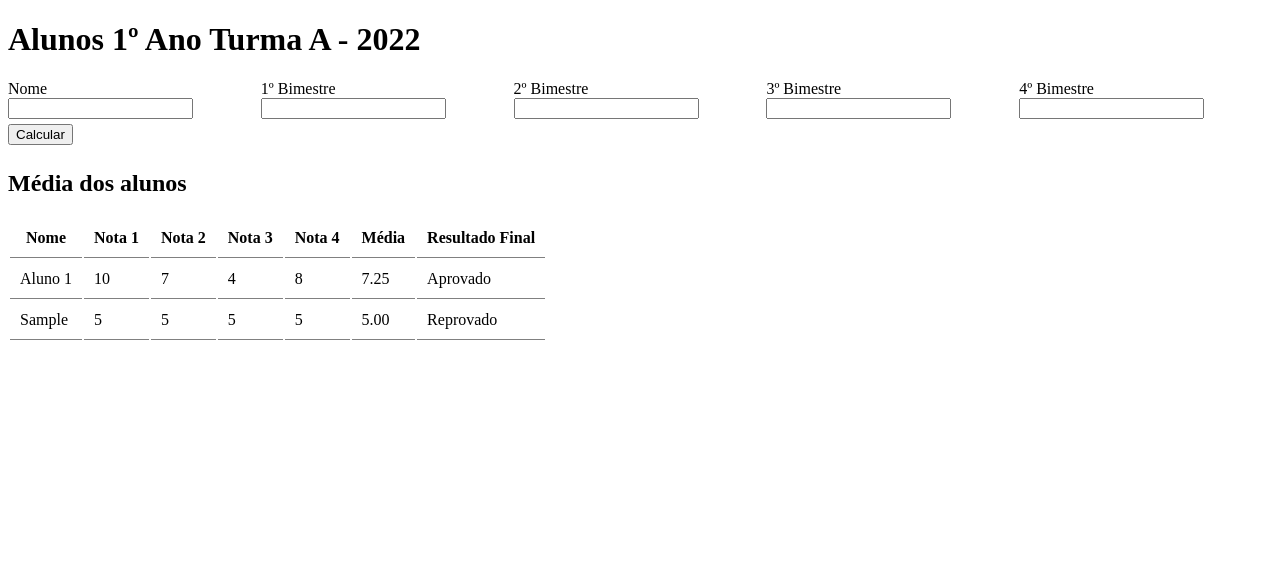
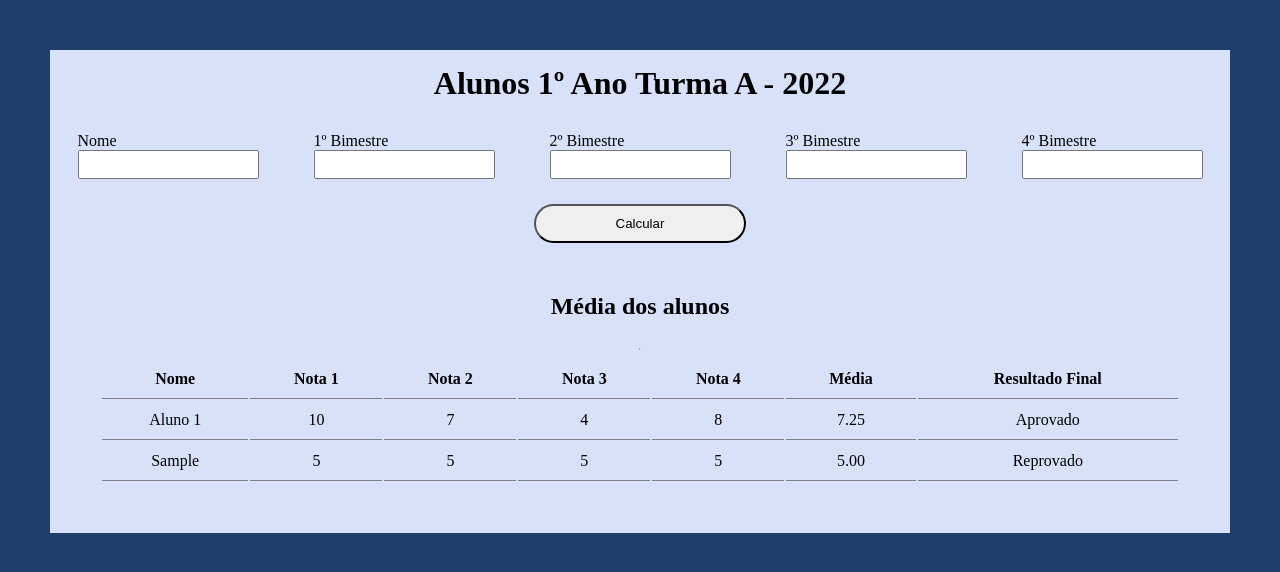
Before and after one commit to RenanFrancaDev/mediaAlunos, a plain HTML site: page index.html in a window 1280 px wide. Both pictures are taken after typing "Sample", "5", "5", "5", "5" into the empty fields and a click on the button "Calcular". Drawn offline with Linux system fonts and the light colour scheme.

Commit message:
Adicionado Local Storage e CSS

```diff
--- a/events.js
+++ b/assets/events.js
@@ -1,12 +1,20 @@
+const $nomeAluno = document.getElementById('name');
+const $nota1 = document.getElementById('n1');
+const $nota2 = document.getElementById('n2');
+const $nota3 = document.getElementById('n3');
+const $nota4 = document.getElementById('n4');
+const $table = document.getElementById('table-body');
+const arrAlunos = getAlunosLocalStorage();
 
-     function addAluno(){
 
-        const $nomeAluno = document.getElementById('name');
-        const $nota1 = document.getElementById('n1');
-        const $nota2 = document.getElementById('n2');
-        const $nota3 = document.getElementById('n3');
-        const $nota4 = document.getElementById('n4');
-        const $table = document.getElementById('table-body');
+
+     function addAluno(nome, n1, n2, n3, n4, save = 1){
+
+
+        if ($nota1.value > 10 || $nota2.value > 10 || $nota3.value > 10 || $nota4.value > 10 ){
+            alert("Verificar entrada de Notas")
+            return;
+        }
 
 
 
@@ -15,28 +23,29 @@
 
         const alunoNome = document.createElement("td");
         alunoNome.classList.add("aluno-n1")
-        alunoNome.textContent = $nomeAluno.value;
+        alunoNome.textContent = nome || $nomeAluno.value;
         alunoNotas.appendChild(alunoNome);
+
 
 
         const nota1 = document.createElement("td");
         nota1.classList.add("aluno-n1")
-        nota1.textContent = $nota1.value;
+        nota1.textContent = n1 || $nota1.value;
         alunoNotas.appendChild(nota1);
 
         const nota2 = document.createElement("td");
         nota2.classList.add("aluno-n2")
-        nota2.textContent = $nota2.value;
+        nota2.textContent = n2 || $nota2.value;
         alunoNotas.appendChild(nota2);
 
         const nota3 = document.createElement("td");
         nota3.classList.add("aluno-n3")
-        nota3.textContent = $nota3.value;
+        nota3.textContent = n3 || $nota3.value;
         alunoNotas.appendChild(nota3);
 
         const nota4 = document.createElement("td");
         nota4.classList.add("aluno-n4")
-        nota4.textContent = $nota4.value;
+        nota4.textContent = n4 || $nota4.value;
         alunoNotas.appendChild(nota4);
 
         const media = document.createElement("td");
@@ -49,7 +58,22 @@
         resultadoFinal.textContent = "";
         alunoNotas.appendChild(resultadoFinal);
 
+        if(save > 0){
+
+        arrAlunos.push({
+            nome: alunoNome.textContent,
+            nota1: nota1.textContent,
+            nota2: nota2.textContent,
+            nota3: nota3.textContent,
+            nota4: nota4.textContent,
+        });
+    }
+
+        setAlunosData(arrAlunos);
+
         $table.appendChild(alunoNotas);
+
+
 
         select();
         $nomeAluno.value = ""
@@ -63,6 +87,8 @@
 
 
 
+
+
 function select() {
         'use strict'
         var trs = document.getElementsByClassName('aluno');
@@ -72,7 +98,6 @@ function select() {
             var linhaAluno = trs[i];
             var tds = linhaAluno.querySelectorAll('td');
             var notas = agrupaNota(tds);
-            console.log(notas);
 
             var media = calcularMedia.apply(this, notas);
 
@@ -104,6 +129,30 @@ function select() {
 
             return arr;
         }
+}
 
+//  Local Storage
+function getAlunosLocalStorage (){
+    const alunos = JSON.parse(localStorage.getItem('alunos')) || [];
 
-}
+    return alunos;
+  };
+
+  function loadAlunos(){
+    const alunos = getAlunosLocalStorage();
+
+    if (alunos.length > 0){
+
+    alunos.forEach(aluno => {
+        addAluno(aluno.nome, aluno.nota1, aluno.nota2, aluno.nota3, aluno.nota4, 0)
+    });
+
+    }
+    return;
+  }
+
+  loadAlunos()
+
+    function setAlunosData(){
+       localStorage.setItem('alunos', JSON.stringify(arrAlunos));
+    }
--- a/frame.js
+++ b/assets/frame.js
@@ -4,7 +4,6 @@ function calcularMedia(){
     var qtd = arguments.length;
     var x = 0;
 
-    console.log(arguments.length)
     //while(arguments[x]){
     while(typeof arguments[x] === 'number'){
 
--- /dev/null
+++ b/assets/style.css
@@ -0,0 +1,57 @@
+body{
+    padding: 0;
+    margin: 0;
+    background-color: rgb(32, 62, 107);
+}
+.container{
+    margin: 50px 50px;
+    display: flex;
+    flex-flow: column nowrap;
+    justify-content: center;
+    text-align: center;
+    background-color: rgb(216, 225, 250);
+}
+
+
+h1{
+    margin-top: 15px;
+    margin-bottom: 30px;
+}
+
+h2{
+    margin: 0 0 20px 0
+}
+
+#container-input{
+    display: flex;
+    justify-content: space-around;
+    flex-wrap: wrap;
+    text-align: left;
+    width: 100%;
+}
+
+label{
+    box-sizing: border-box;
+
+}
+
+.input-aluno{
+    display: block;
+    box-sizing: border-box;
+    margin: 0;
+    margin-bottom: 5px;
+    padding: 5px 0;
+    text-align: center;
+}
+
+#button-add-aluno{
+    margin-top: 20px;
+    padding: 10px 80px;
+    border-radius: 20px;
+}
+
+th, td{
+    margin: 5px;
+    padding: 10px;
+    border-bottom: 1px solid gray;
+}
--- a/index.html
+++ b/index.html
@@ -1,57 +1,32 @@
 <!DOCTYPE html>
 <html>
     <head>
+
         <title>Calcular média alunos</title>
         <meta charset="utf-8">
+		<link rel="stylesheet" href="./assets/style.css">
+    </head>
 
-        <script src="frame.js"></script>
-		<style>
-
-			form{
-				display: flex;
-				flex-wrap: wrap;
-				width: 100%;
-			}
-			label{
-				width: 20%;
-				box-sizing: border-box;
-
-			}
-			input{
-				display: block;
-				box-sizing: border-box;
-				margin-bottom: 5px;
-			}
-
-			th, td{
-				margin: 5px;
-				padding: 10px;
-				border-bottom: 1px solid gray;
-			}
-
-
-
-
-		</style>
-    </head>
     <body>
         <div class="container">
             <h1>Alunos 1º Ano Turma A - 2022</h1>
-			<div id="container-input">
 				<form>
-					<label for="name">Nome<input type="text" id="name" value="" required autofocus></label>
-					<label for="n1">1º Bimestre<input type="number" id="n1" value="" required></label>
-					<label for="n2">2º Bimestre<input type="number" id="n2" value="" required></label>
-					<label for="n3">3º Bimestre<input type="number" id="n3" value="" required></label>
-					<label for="n4">4º Bimestre<input type="number" id="n4" value="" required></label>
+					<div id="container-input">
+						<label for="name">Nome<input type="text" maxlength="18s" id="name" class="input-aluno"value="" required autofocus></label>
+						<label for="n1">1º Bimestre<input type="number" class="input-aluno" id="n1" value="" required></label>
+						<label for="n2">2º Bimestre<input type="number" class="input-aluno" id="n2" value="" required></label>
+						<label for="n3">3º Bimestre<input type="number" class="input-aluno" id="n3" value="" required></label>
+						<label for="n4">4º Bimestre<input type="number" class="input-aluno" id="n4" value="" required></label>
+					</div>
+					<input type="button" onclick="addAluno()" id="button-add-aluno" value="Calcular">
 
-					<input type="button" onclick="addAluno()" id="button-add-aluno" value="Calcular">
-					</form>
-        </div>
+				</form>
+
         <section>
         	<div class="container container-table">
 
 		      	<h2>Média dos alunos</h2>
+				<hr>
 				<table class="table js-tabela">
 					<thead>
 						<tr>
@@ -80,7 +55,9 @@
         	</div>
         </section>
 
-		<script src="./events.js"></script>
+		<script src="./assets/frame.js"></script>
+		<script src="./assets/events.js"></script>
+
 
     </body>
 </html>
```
